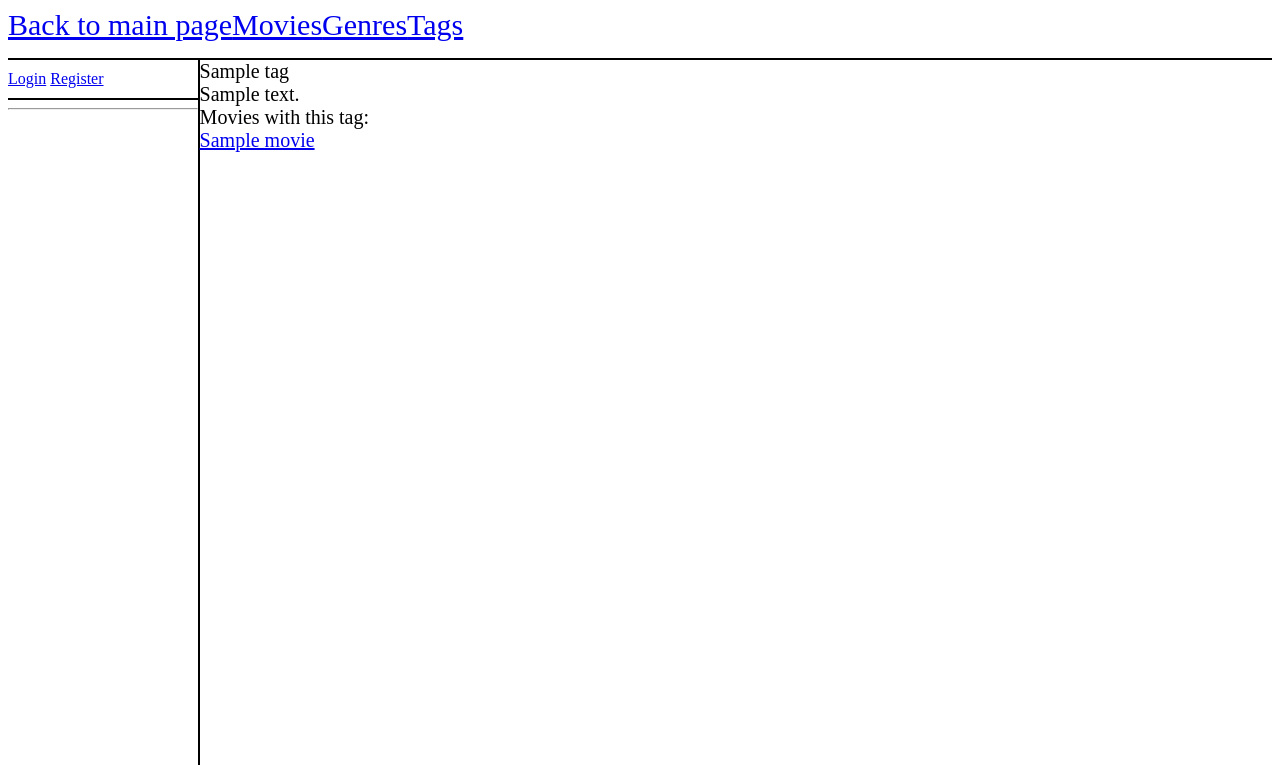
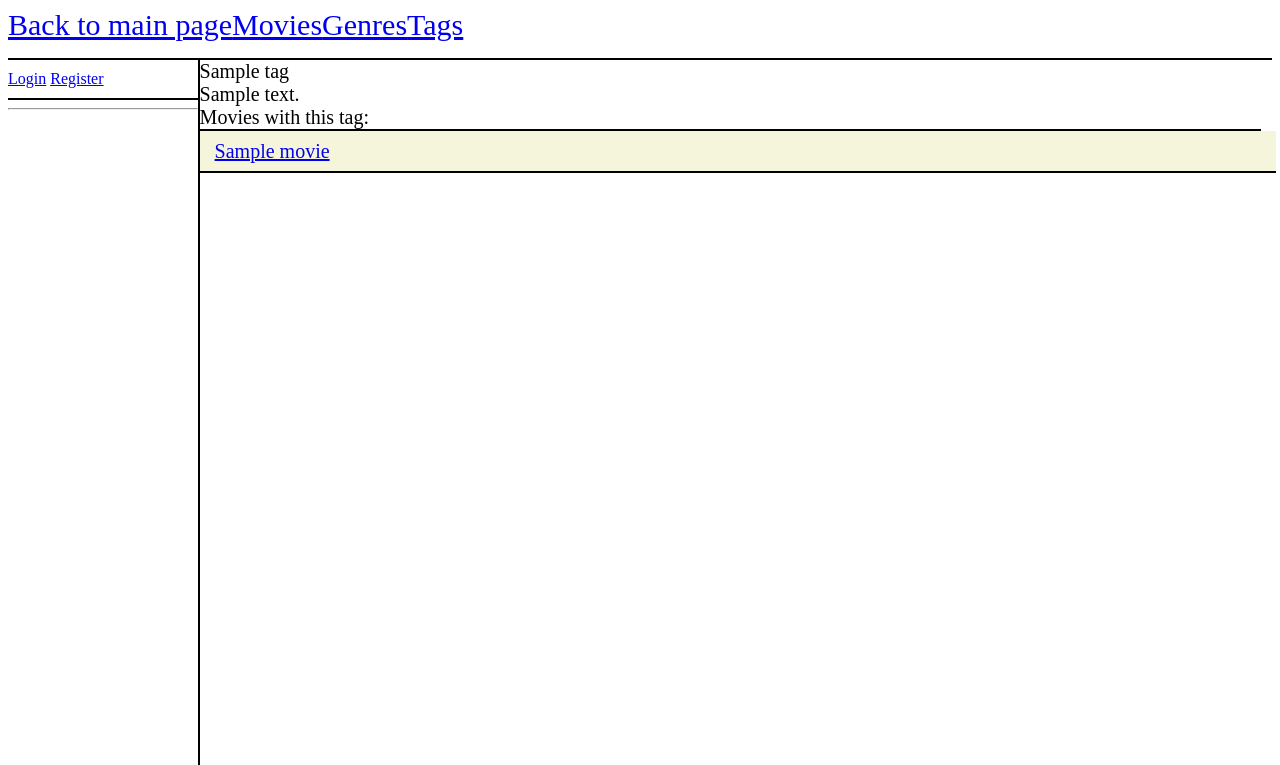
Before and after one commit to Neeyo1/movie-app, a Django app: template movie_app/movies/templates/movies/tag_detail.html in a window 1280 px wide. Shown: the top 765 px of the page. Run offline with Django 3.2, Linux system fonts and the light colour scheme; the template is opened without the code that fills it: most values are stand-ins (such as "Sample title", 1, 10 or a date in 2020).

Commit message:
Change in tag and genre detail pages

```diff
--- a/movie_app/movies/static/styles/main.css
+++ b/movie_app/movies/static/styles/main.css
@@ -64,7 +64,7 @@ body{
     background-color: #F5F5DC;
 }
 
-.movie-info{
+.movie-info, .genre-info, .tag-info{
     border-bottom: 2px solid black;
 }
 
--- a/movie_app/movies/templates/movies/tag_detail.html
+++ b/movie_app/movies/templates/movies/tag_detail.html
@@ -10,11 +10,15 @@
 
 {% block content %}
     <div class = "right-panel">
-        {{ tag.name }}<br/>
-        {{ tag.description }}<br/>
-        Movies with this tag:<br/>
+        <div class = "tag-info">
+            {{ tag.name }}<br/>
+            {{ tag.description }}<br/>
+            Movies with this tag:<br/>
+        </div>
         {% for movie in movies %}
-            <a href="{% url 'movie_detail' movie.id %}">{{ movie }}</a></br>
+            <div class = "movie">
+                <a href="{% url 'movie_detail' movie.id %}">{{ movie }}</a></br>
+            </div>
         {% endfor %}
     </div>
 {% endblock content %}
```
Also changed, not shown: movie_app/movies/templates/movies/genre_detail.html (+8 -4 lines).
